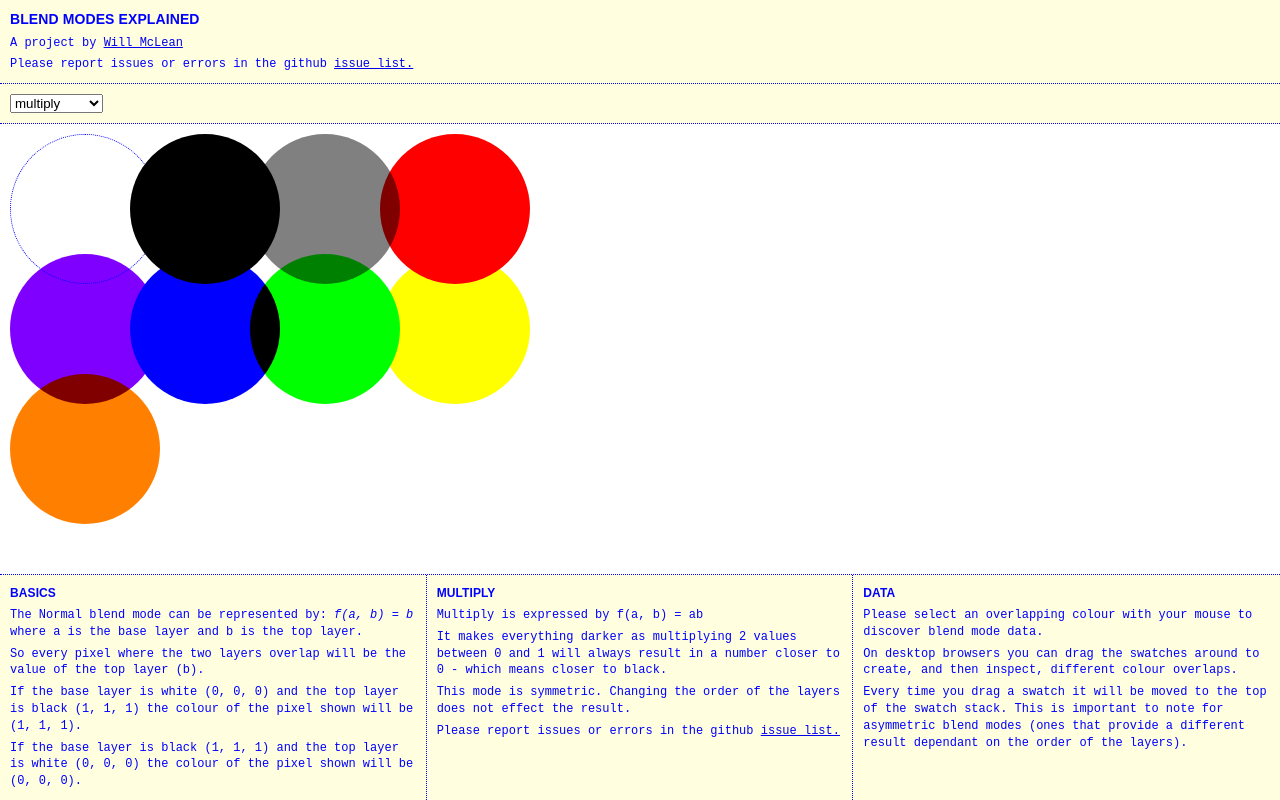
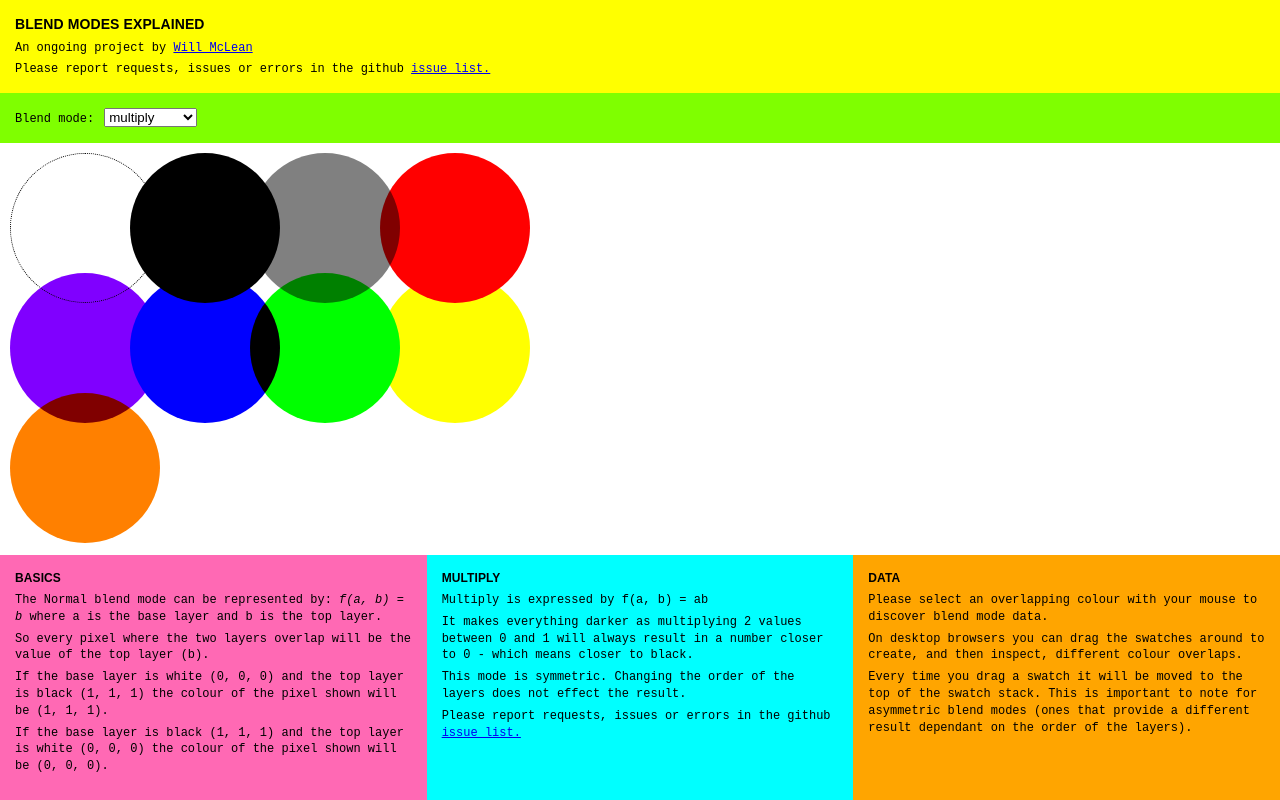
Before and after one commit to willmcl/blend-modes, a React (Create React App) app: page / in a window 1280 px wide. Built offline with nearby package versions, Linux system fonts and the light colour scheme.

Commit message:
Styling changes.

```diff
--- a/src/App.css
+++ b/src/App.css
@@ -21,13 +21,14 @@ h1, h2, h3, h4, h5, h6 {
 }
 
 p, label, td {
+    font-weight: lighter;
     font-family: monospace;
 }
 
 * { box-sizing: border-box; }
 
 .App {
-    color: blue;
+    color: black;
     display: flex;
     min-height: 100vh;
     flex-direction: column;
@@ -37,9 +38,8 @@ p, label, td {
 
 .App-header {
     width: 100%;
-    padding: 10px;
-    border-bottom: 0.5px dotted;
-    background-color: lightyellow;
+    padding: 15px;
+    background-color: yellow;
 }
 .App-header > :first-child { margin-top: 0; }
 .App-header > :last-child { margin-bottom: 0; }
@@ -49,33 +49,18 @@ p, label, td {
 
 .Selector {
     width: 100%;
-    border-bottom: 0.5px dotted;
-    padding: 10px;
-    background-color: lightyellow;
+    padding: 15px;
+    background-color: chartreuse;
 }
 .Selector > :first-child { margin-top: 0; }
 .Selector > :last-child { margin-bottom: 0; }
-
-.Selector ul {
-    list-style: none;
-    margin: 0;
-    padding: 0;
-}
-
-.Selector li {
-    display: inline-block;
-    margin-top: 0;
-    margin-bottom: 0;
-    margin-right: 10px;
-    cursor: pointer;
-}
+.Selector label { margin-right: 10px; }
 
 /* Playground */
 
 .Playground {
     flex-grow: 2;
     width: 100%;
-    border-bottom: 0.5px dotted;
     padding: 10px;
     position: relative;
     height: 50vh;
@@ -83,6 +68,8 @@ p, label, td {
     overflow: hidden;
     isolation: isolate;
 }
+
+@media (min-width: 750px) { .Playground { min-height: 400px; } }
 
 .PlaygroundSwatch {
     position: absolute;
@@ -124,13 +111,17 @@ p, label, td {
     width: 100%;
     overflow-x: scroll;
     display: flex;
-    background-color: lightyellow;
+    background-color: white;
 }
+
+.Basics { background-color: hotpink; }
+.Desc { background-color: aqua; }
+.Data { background-color: orange; }
 
 .Basics,
 .Desc,
 .Data {
-    padding: 10px;
+    padding: 15px 15px 25px 15px;
     flex: 1 0 80%;
 }
 
@@ -143,11 +134,6 @@ p, label, td {
 .Desc > :last-child { margin-bottom: 0; }
 .Data > :first-child { margin-top: 0; }
 .Data > :last-child { margin-bottom: 0; }
-
-.Basics,
-.Desc {
-    border-right: 0.5px dotted;
-}
 
 .Desc p {
     white-space: pre-line;
--- a/src/App.js
+++ b/src/App.js
@@ -255,7 +255,7 @@ class App extends Component {
             <div className="App">
                 <header className="App-header">
                     <h1 className="App-title">Blend modes explained</h1>
-                    <p>A project by <a href="http://willmclean.net" target="_blank" rel="noopener noreferrer">Will
+                    <p>An ongoing project by <a href="http://willmclean.net" target="_blank" rel="noopener noreferrer">Will
                         McLean</a></p>
                     <IssueReportingInfo/>
                 </header>
--- a/src/IssueReportingInfo.js
+++ b/src/IssueReportingInfo.js
@@ -3,7 +3,7 @@ import React, { Component } from 'react';
 class IssueReportingInfo extends Component {
     render() {
         return (
-            <p className="IssueReportingInfo">Please report issues or errors in the github <a href="https://github.com/willmcl/blend-modes/issues" target="_blank" rel="noopener noreferrer">issue list.</a></p>
+            <p className="IssueReportingInfo">Please report requests, issues or errors in the github <a href="https://github.com/willmcl/blend-modes/issues" target="_blank" rel="noopener noreferrer">issue list.</a></p>
         )
     }
 }
--- a/src/Selector.js
+++ b/src/Selector.js
@@ -15,7 +15,8 @@ class Selector extends Component {
         return (
             <div className="Selector">
                 <form>
-                    <select onChange={this.handleModeChange}>
+                    <label htmlFor="modeSelector">Blend mode:</label>
+                    <select id="modeSelector" onChange={this.handleModeChange}>
                         {this.props.modes.map( mode => (
                             <option key={mode.name} value={mode.name}>{mode.name}</option>
                         ) )}
```
